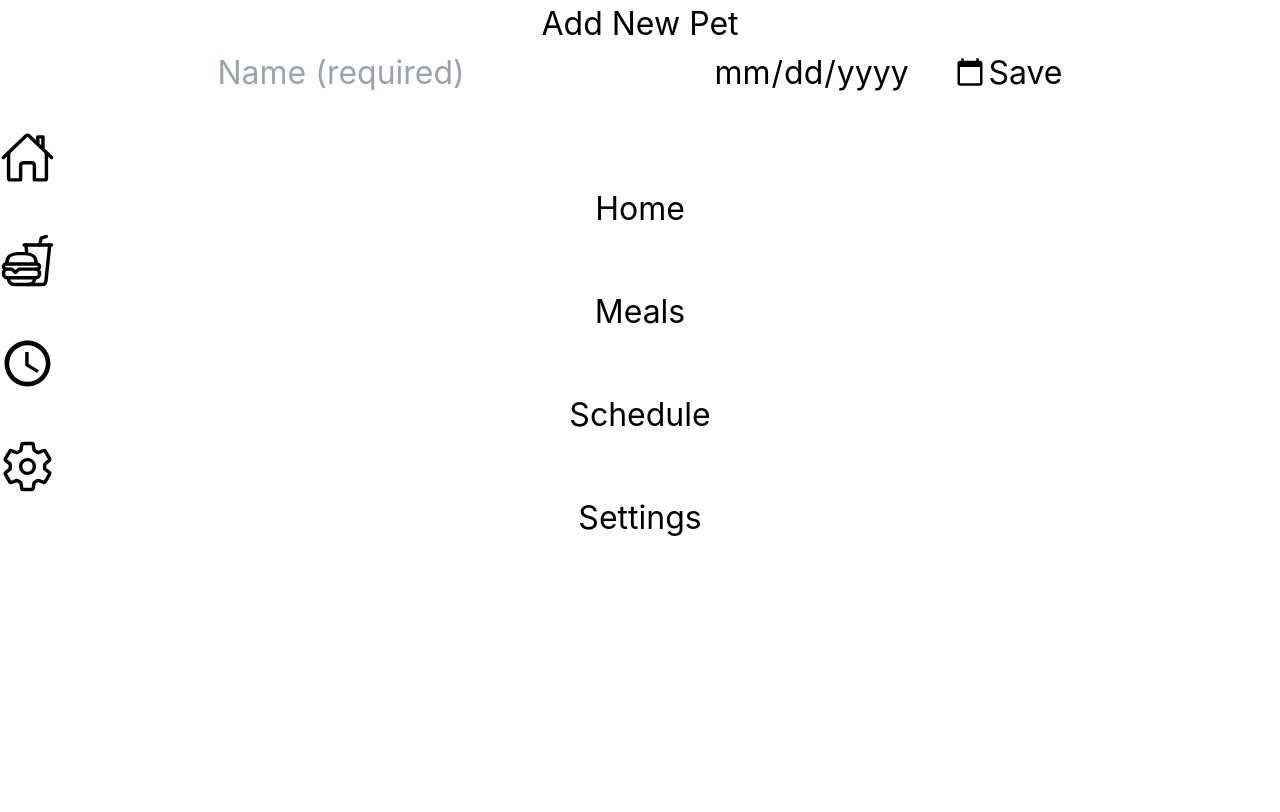
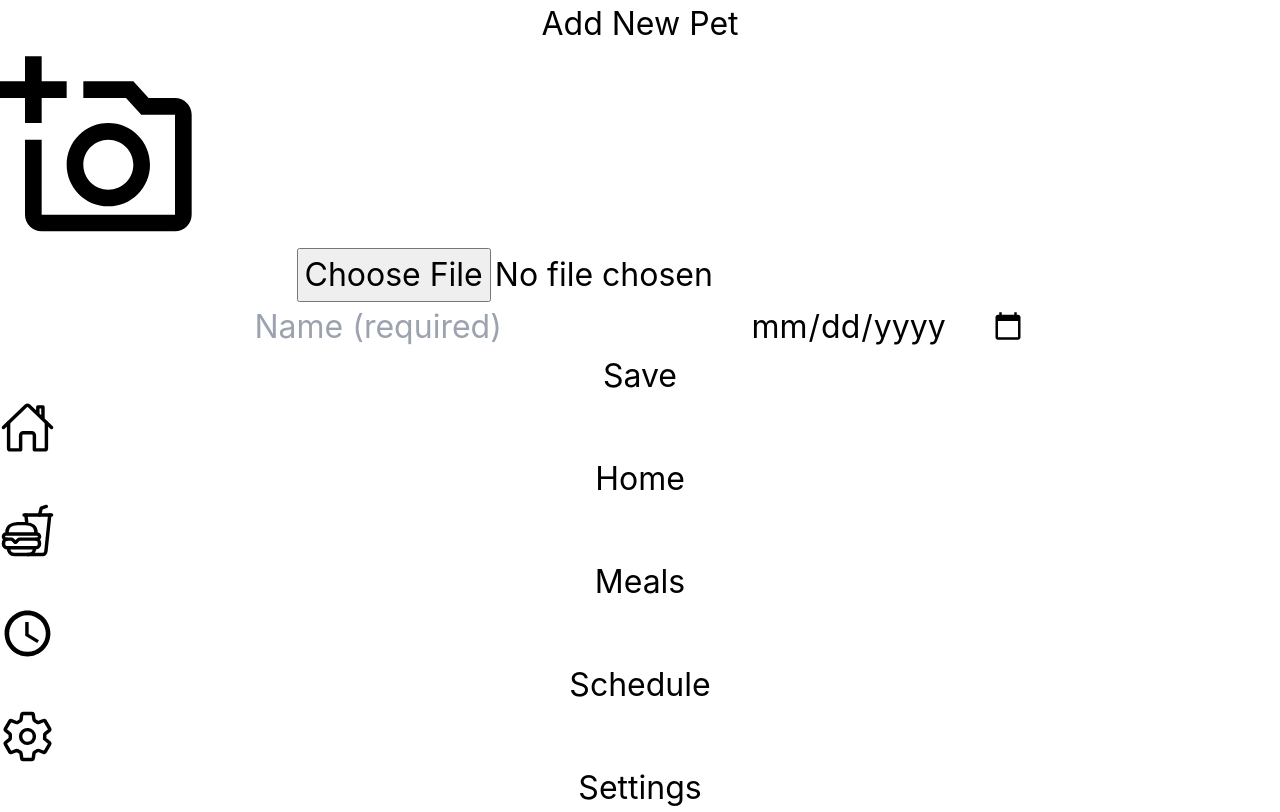
Before and after one commit to abawor/petfed_web, a React (Vite) app in the folder petfed_web/: page /add-new-pet in a window 1280 px wide. Built offline with nearby package versions, Linux system fonts and the light colour scheme.

Commit message:
Added photo upload to addnewpet

```diff
--- a/petfed_web/src/pages/AddNewPet.jsx
+++ b/petfed_web/src/pages/AddNewPet.jsx
@@ -1,6 +1,8 @@
 import React, { useState, useContext } from 'react';
 import { useNavigate } from 'react-router-dom';
 import { PetContext } from '../components/PetContext';
+import { MdOutlineAddAPhoto } from "react-icons/md";
+
 
 
 function AddNewPet() {
@@ -35,14 +37,31 @@ function AddNewPet() {
 
     setPets((prevPets) => [...prevPets, newPet]);
 
-    alert(`Pet added!`);
-    navigate('/');
+    alert("Pet added!");
+    navigate("/");
   };
 
   return (
-    <div className="p-8 text-center">
+    <div className="flex flex-col p-8 items-center">
+
+      {/* Header */}
       <h1 className="text-3xl font-bold mb-6">Add New Pet</h1>
-      <form className="flex flex-col items-center">
+
+      {/* Photo Upload */}
+      <div className="flex flex-col justify-center items-center relative mb-4">
+        <MdOutlineAddAPhoto size={200} />
+        <input
+          type="file"
+          onChange={(event) => setPhoto(URL.createObjectURL(event.target.files[0]))}
+          className="mb-4 p-2 w-4/5 border border-gray-300 rounded-md absolute inset-0 opacity-0"
+        />
+      </div>
+
+      <img src={photo} />
+
+
+      {/* Form */}
+      <div>
         <input
           type="text"
           placeholder="Name (required)"
@@ -56,14 +75,15 @@ function AddNewPet() {
           onChange={(e) => setDob(e.target.value)}
           className="mb-4 p-2 w-4/5 border border-gray-300 rounded-md"
         />
+        <br/>
         <button
           type="button"
           onClick={handleSave}
-          className="mt-4 px-6 py-2 bg-blue-500 text-white rounded-lg hover:bg-blue-600"
+          className="py-2 w-4/5 bg-blue-500 text-white rounded-lg"
         >
           Save
         </button>
-      </form>
+      </div>
     </div>
   );
 }
```
